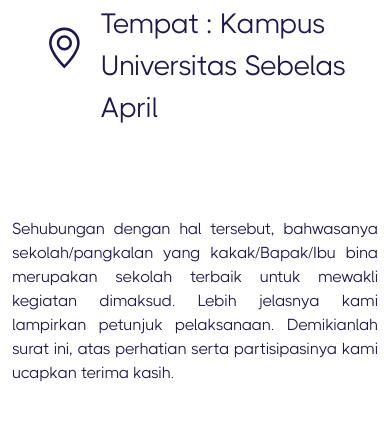
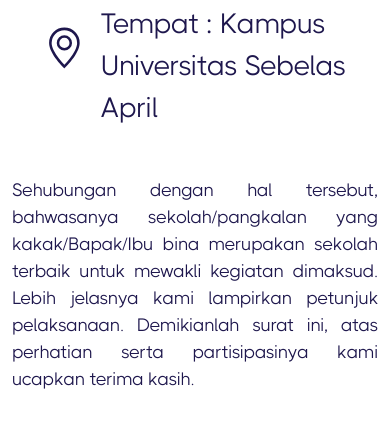
Before and after one commit to Afarisphi/Undangan-LKP-2022, a plain HTML site: page Index.html in a window 390 px wide. Shown: the part 1638-2081 px from the top of the page. Drawn offline with nearby package versions, Linux system fonts and the light colour scheme.

Commit message:
font size and position

```diff
--- a/Index.html
+++ b/Index.html
@@ -166,7 +166,7 @@
             </div>
           </div>
         </div>
-        <p class="mt-5">
+        <p class="mt-2 text-lokasi">
           Sehubungan dengan hal tersebut, bahwasanya sekolah/pangkalan yang
           kakak/Bapak/Ibu bina merupakan sekolah terbaik untuk mewakli kegiatan
           dimaksud. Lebih jelasnya kami lampirkan petunjuk pelaksanaan.
--- a/css/style.css
+++ b/css/style.css
@@ -72,7 +72,7 @@
   font-size: 28px;
 }
 
-.container .card .mt-5 {
+.container .card .text-lokasi {
   font-size: 32px;
   text-align: justify;
   text-justify: inter-word;
@@ -184,8 +184,8 @@
 }
 
 @media screen and (max-width: 630px) {
-  .container .card .mt-5 {
-    font-size: 16px;
+  .container .card .text-lokasi {
+    font-size: 18px;
   }
 }
 
```
